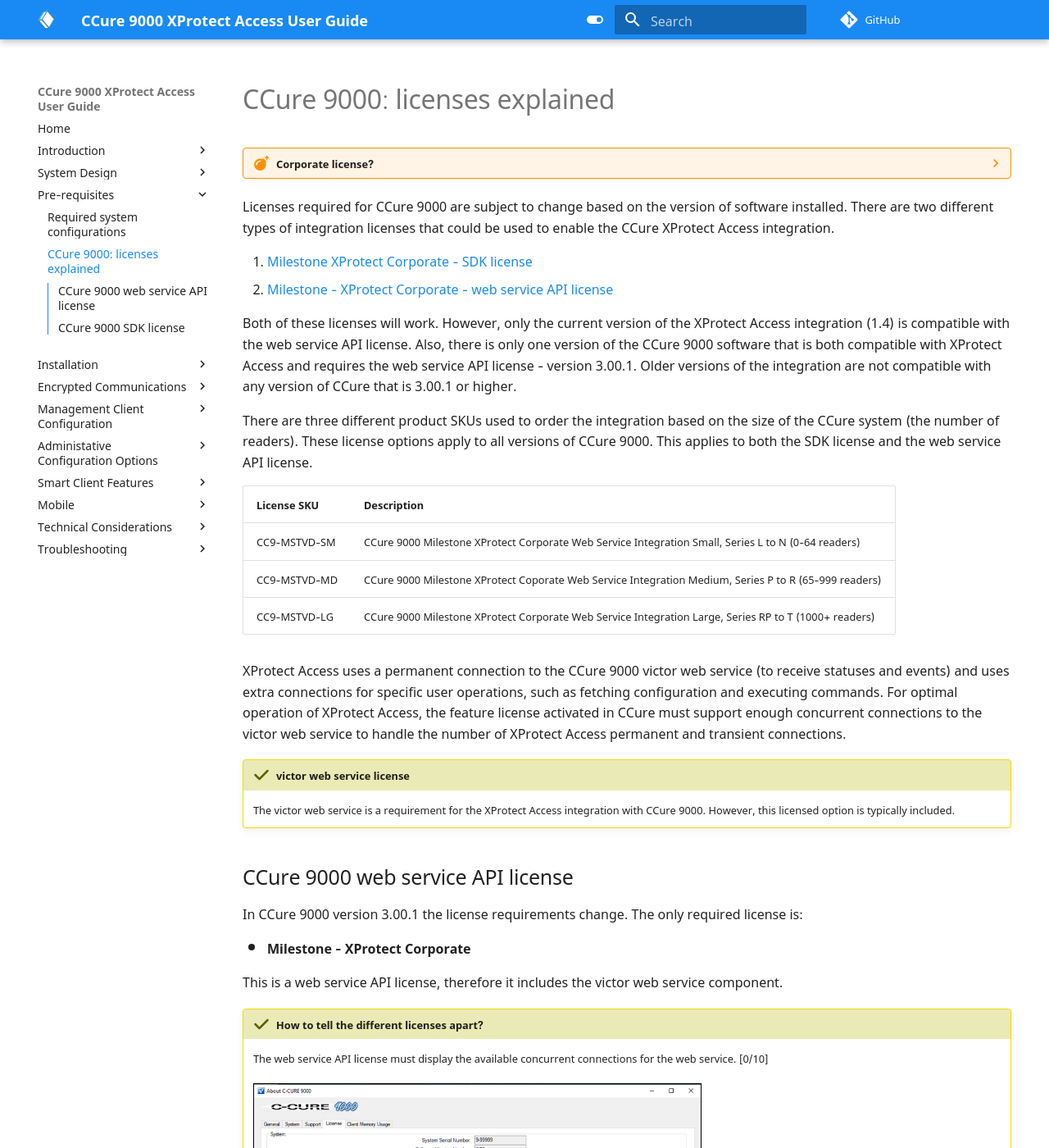
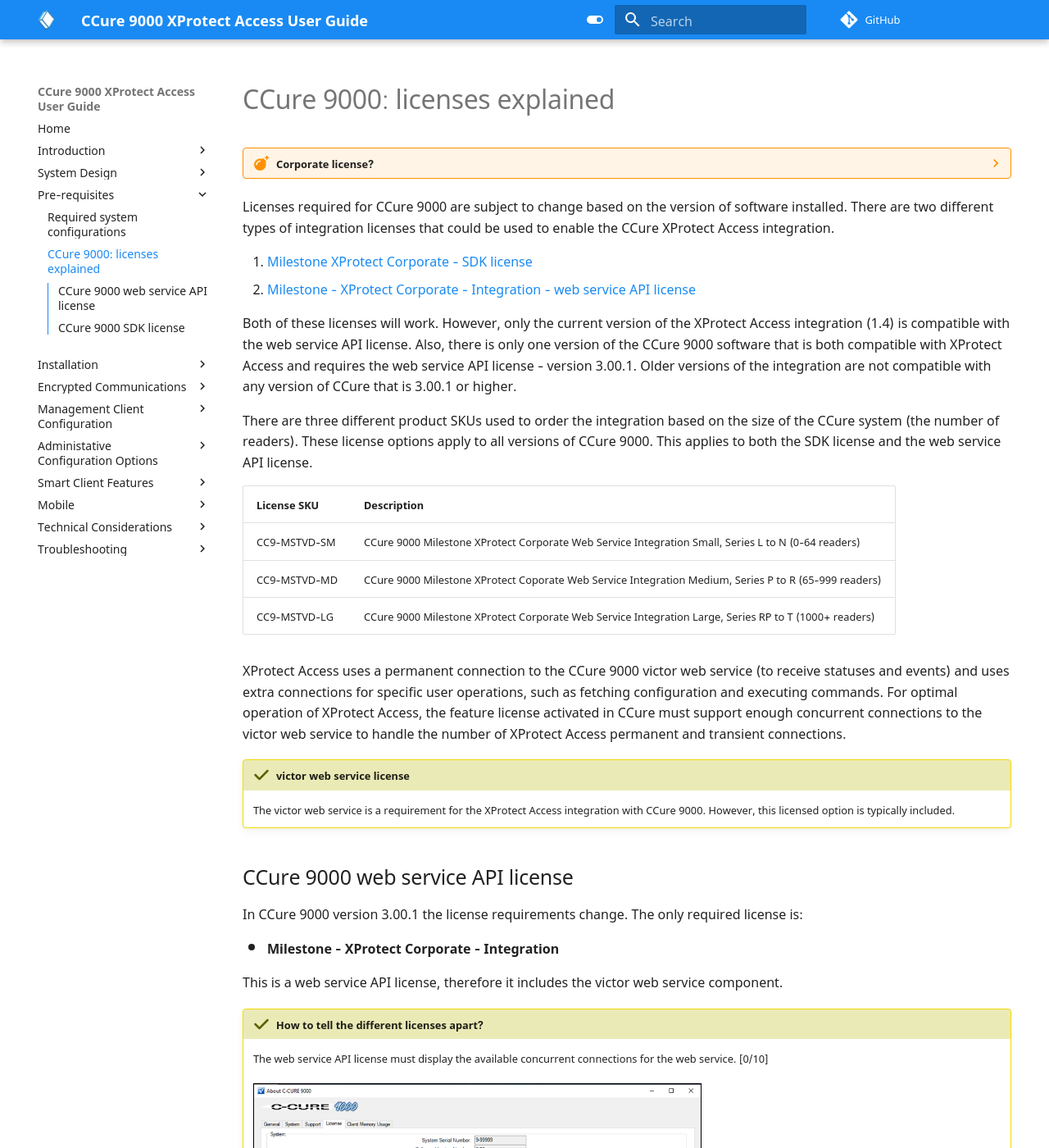
Before and after one commit to mjt-milestone/XPACCure9KDocSite, an MkDocs documentation site: the page built from docs/Prereqs/CC9KLic.md, in a window 1280 px wide and 1400 px high. Shown: the whole window at 82% size. Built offline with MkDocs 1.6.1 and Material for MkDocs 9.7.7, drawn with Linux system fonts in a browser that asks for light colours; comment, search, counter and statistics services are not loaded.

Commit message:
Small license change

```diff
--- a/docs/Prereqs/CC9KLic.md
+++ b/docs/Prereqs/CC9KLic.md
@@ -1,12 +1,12 @@
 # CCure 9000: licenses explained
 
 ??? warning "Corporate license?"
-    The CCure 9000 license required to integrate with Milestone XProtect is “Milestone XProtect Corporate” or "Milestone - XProtect Corporate." This doesn't mean that the only XProtect product that integrates with CCure 9000 is XProtect Corporate. XProtect Corporate, XProtect Expert, and XProtect Professional+ VMS products from Milestone are all tested and supported
+    The CCure 9000 license required to integrate with Milestone XProtect is “Milestone XProtect Corporate” or "Milestone - XProtect Corporate - Integration." This doesn't mean that the only XProtect product that integrates with CCure 9000 is XProtect Corporate. XProtect Corporate, XProtect Expert, and XProtect Professional+ VMS products from Milestone are all tested and supported
 
 Licenses required for CCure 9000 are subject to change based on the version of software installed. There are two different types of integration licenses that could be used to enable the CCure XProtect Access integration.
 
 1. [Milestone XProtect Corporate - SDK license](../Prereqs/CC9KLic.md#ccure-9000-sdk-license)
-2. [Milestone - XProtect Corporate - web service API license](../Prereqs/CC9KLic.md#ccure-9000-web-service-api-license)
+2. [Milestone - XProtect Corporate - Integration - web service API license](../Prereqs/CC9KLic.md#ccure-9000-web-service-api-license)
 
 Both of these licenses will work. However, only the current version of the XProtect Access integration (1.4) is compatible with the web service API license. Also, there is only one version of the CCure 9000 software that is both compatible with XProtect Access and requires the web service API license - version 3.00.1. Older versions of the integration are not compatible with any version of CCure that is 3.00.1 or higher.
 
@@ -27,7 +27,7 @@
 
 In CCure 9000 version 3.00.1 the license requirements change. The only required license is:
 
-+ **Milestone - XProtect Corporate**
++ **Milestone - XProtect Corporate - Integration**
 
 This is a web service API license, therefore it includes the victor web service component.
 
```
